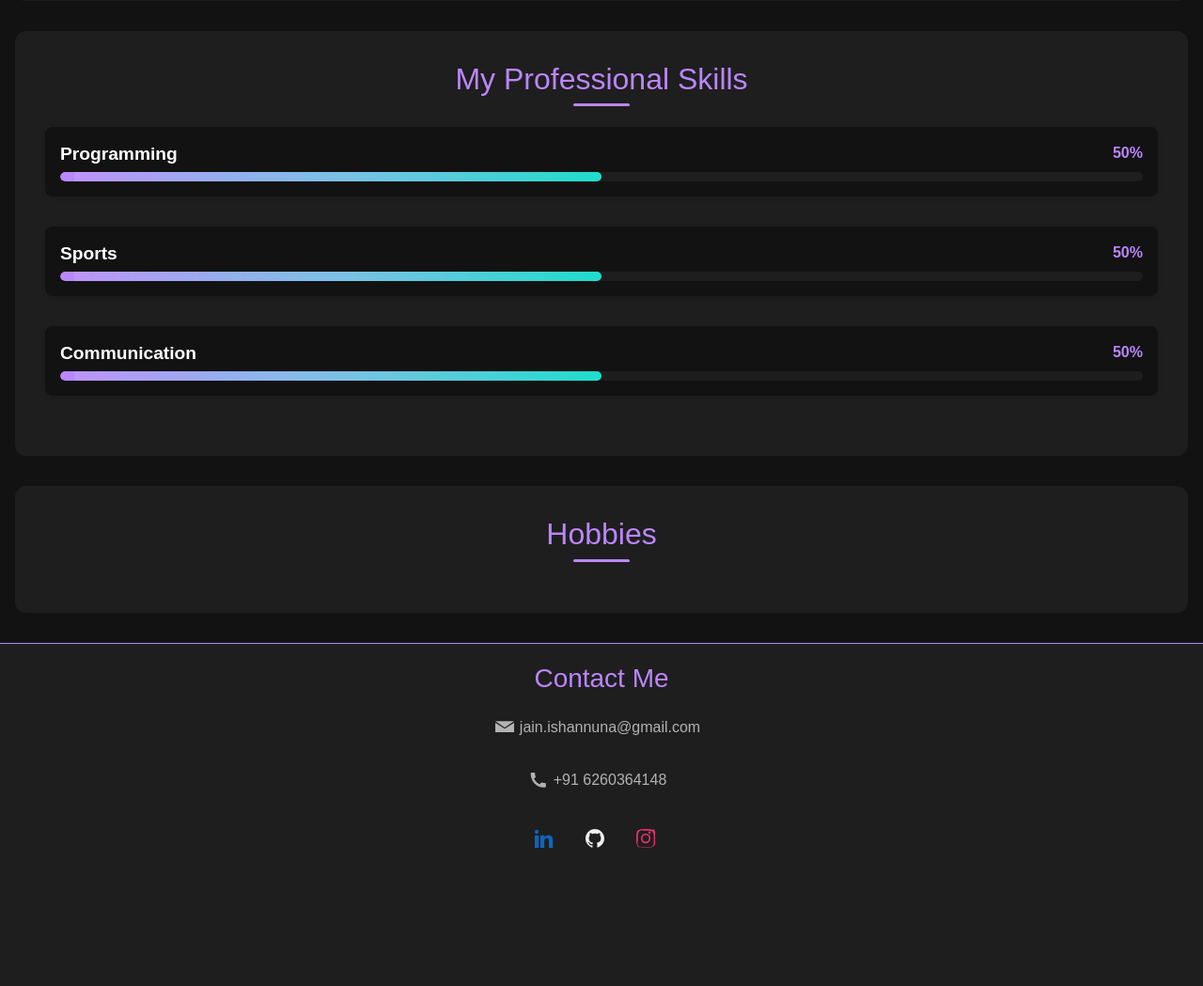
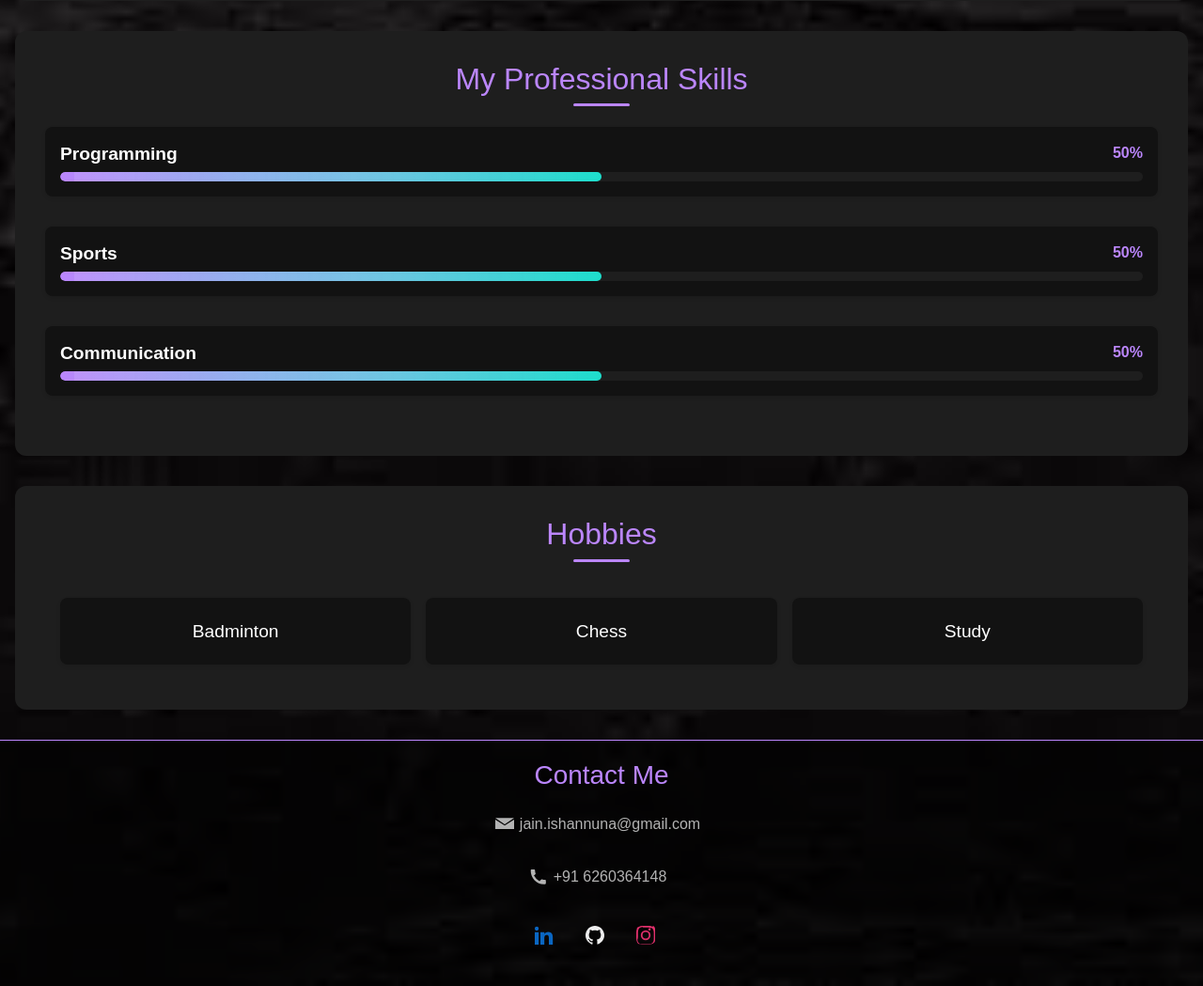
Before and after one commit to Ishannjain/Portfolio, a Django app: page /about/ in a window 1280 px wide. Shown: the part 532-1581 px from the top of the page at 94% size. Before the commit the page ends 1434 px from the top, so only its background shows below. Run offline with Django 5.2, Linux system fonts and the light colour scheme; data comes from the database, SQL or seed files in the repository; both versions use the stored data as it was after the commit; some libraries are stand-ins or nearby versions.

Commit message:
hooby and frontend changes

```diff
--- a/me/templates/me/about.html
+++ b/me/templates/me/about.html
@@ -71,12 +71,12 @@ body {
 .btn:hover {
   background-color: var(--accent-color-variant);
 }
-
 .profile-photo {
   flex: 1.5;
   display: flex;
   justify-content: center;
   align-items: center;
+  perspective: 1000px; /* Enables 3D transform */
 }
 
 .profile-photo img {
@@ -85,9 +85,28 @@ body {
   height: auto;
   object-fit: cover;
   border-radius: 50%;
-  box-shadow: 0 4px 8px rgba(0,0,0,0.3);
   border: 3px solid var(--accent-color);
+  box-shadow: 0 15px 25px rgba(0, 0, 0, 0.4),
+              0 5px 10px rgba(0, 0, 0, 0.2),
+              inset 0 0 10px rgba(255, 255, 255, 0.05);
+  transition: transform 0.5s ease, box-shadow 0.5s ease;
+  transform-style: preserve-3d;
 }
+
+/* Add 3D rotation on hover */
+.profile-photo img:hover {
+  transform: rotateY(15deg) scale(1.05);
+  box-shadow: 0 25px 40px rgba(0, 0, 0, 0.5);
+}
+@keyframes rotateY {
+  0% { transform: rotateY(0deg); }
+  100% { transform: rotateY(180deg); }
+}
+
+.profile-photo img {
+  animation: rotateY 100s infinite linear;
+}
+
 
 @media (max-width: 768px) {
   .hero {
@@ -223,6 +242,40 @@ svg {
   }
 }
 
+/* Hobbies section styling */
+.hobbies-container {
+  display: grid;
+  grid-template-columns: repeat(auto-fit, minmax(200px, 1fr));
+  gap: 1rem;
+  padding: 1rem;
+}
+
+.hobby-item {
+  background-color: var(--bg-primary);
+  padding: 1.5rem;
+  border-radius: 8px;
+  text-align: center;
+  transition: transform 0.3s ease;
+  box-shadow: 0 2px 4px rgba(0,0,0,0.1);
+}
+
+.hobby-item:hover {
+  transform: translateY(-5px);
+}
+
+.hobby-name {
+  color: var(--text-primary);
+  margin: 0;
+  font-size: 1.2rem;
+}
+
+.no-hobbies {
+  color: var(--text-secondary);
+  text-align: center;
+  grid-column: 1 / -1;
+  padding: 2rem;
+}
+
 </style>
 
 <div>
@@ -303,6 +356,15 @@ svg {
 </div>
 <div class="skills-section">
   <h3>Hobbies</h3>
+  <div class="hobbies-container">
+    {% for hob in hobbies %}
+      <div class="hobby-item">
+        <h4 class="hobby-name">{{ hob.name }}</h4>
+      </div>
+    {% empty %}
+      <p class="no-hobbies">No hobbies found.</p>
+    {% endfor %}
+  </div>
+</div>
 
-</div>
 {% endblock %}
--- a/me/templates/me/layout.html
+++ b/me/templates/me/layout.html
@@ -27,6 +27,10 @@ body {
   font-family: Arial, sans-serif;
   margin: 0;
   padding: 0;
+ background-image: url("{% static 'me/download.jpeg' %}");
+    background-size: cover; /* Optional: to make it fit nicely */
+    background-repeat: no-repeat;
+    background-position: center;
 }
 
 h1 {
@@ -39,9 +43,10 @@ h1 {
   display: flex;
   justify-content: space-between;
   align-items: center;
-  background-color: var(--bg-secondary);
+  background-color: rgba(0, 0, 0, 0.6); /* 60% opacity */
   padding: 1rem 2rem;
   border-bottom: 1px solid var(--accent-color);
+
 }
 
 .nav-title {
@@ -72,7 +77,8 @@ h1 {
 
 
 footer {
-  background-color: var(--bg-secondary);
+ background-color: rgba(0, 0, 0, 0.6); /* 60% opacity */
+
   color: var(--text-secondary);
   text-align: center;
   padding: 20px;
--- a/me/templates/me/projects.html
+++ b/me/templates/me/projects.html
@@ -143,5 +143,8 @@
     {% endif %}
   </div>
 {% endfor %}
+<div class="skills-section">
+  <h3>Certificates</h3>
 
+</div>
 {% endblock %}
--- a/me/views.py
+++ b/me/views.py
@@ -9,12 +9,18 @@ def index(request):
 def projects_view(request):
     projects = Project.objects.all()
     skills = Skill.objects.prefetch_related('project_set')
+    hobbies=Hobby.objects.all()
+    Certificatess=Certificates.objects.all()
     return render(request, 'me/projects.html', {
         'projects': projects,
-        'skills':skills
+        'skills':skills,
+        'hobbies':hobbies,
+        'Certificatess': Certificatess
         })
 def about_view(request):
     ProfessionalSkills = ProfessionalSkill.objects.all()
+    hobbies = Hobby.objects.all()
     return render(request, 'me/about.html', {
-        'skills': ProfessionalSkills
-        })
+        'skills': ProfessionalSkills,
+        'hobbies': hobbies
+    })
```
Also changed, not shown: db.sqlite3, static/me/download.jpeg (added).
